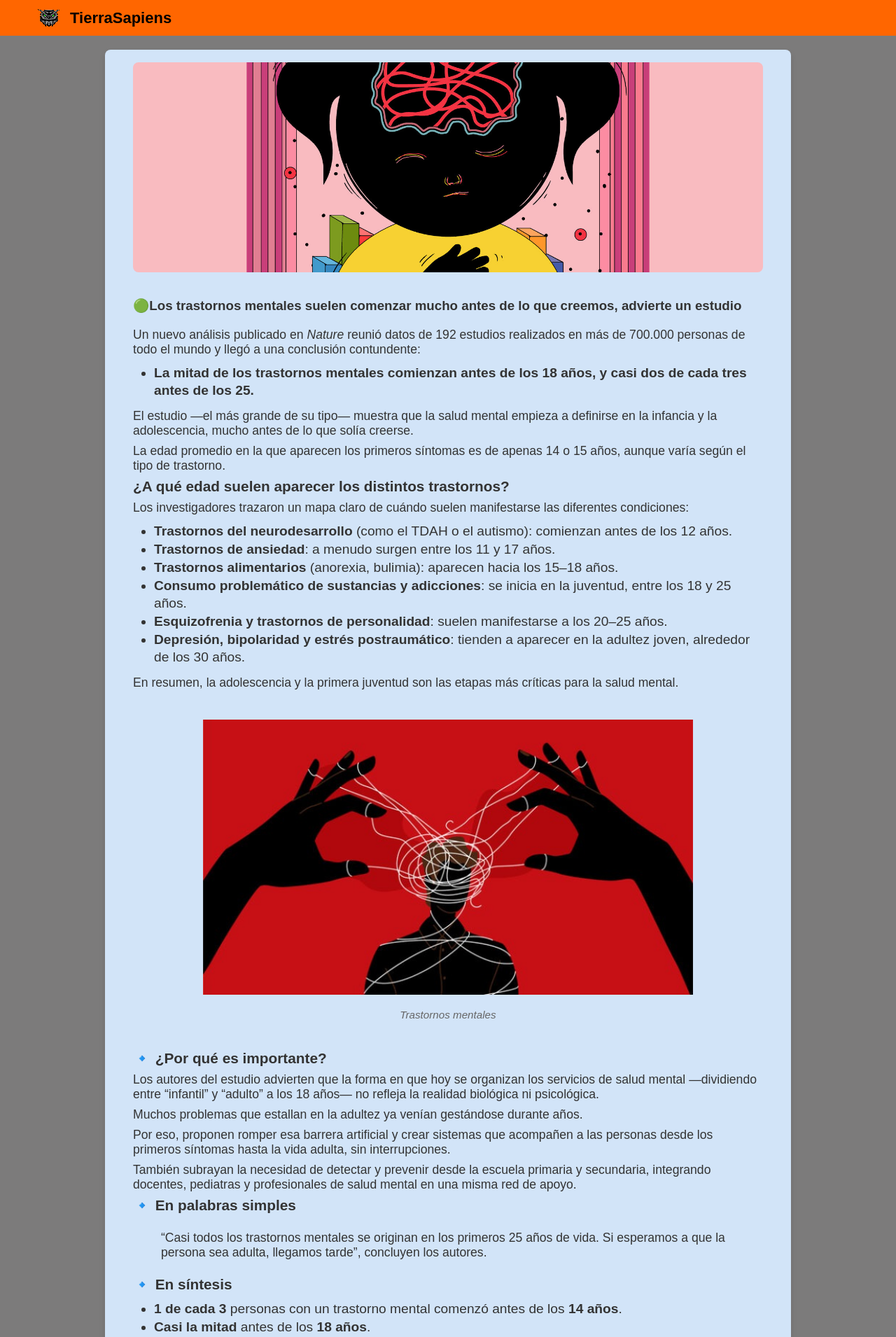
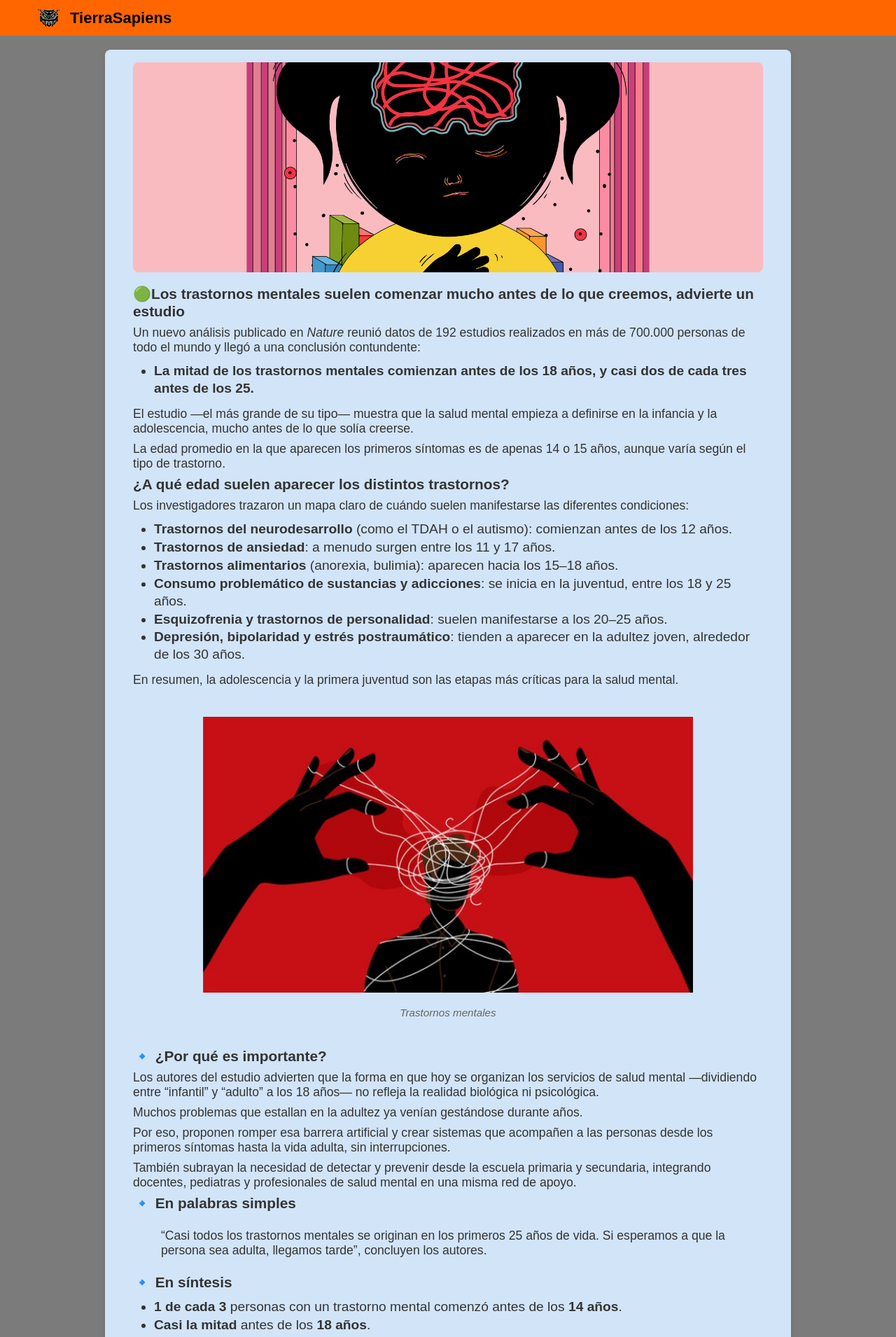
Before and after one commit to TierraSapiens/RealidadAlterna, a Jekyll site: the page built from _posts/2025-11-20-los-trastornos-mentales-suelen-comenzar-mucho-antes-de-lo-que-creemos-advierte-un-estudio-global.md, in a window 1280 px wide. Shown: the top 1910 px of the page at 70% size. Built offline with Jekyll 4.4.1, drawn with Linux system fonts in a browser that asks for light colours.

Commit message:
modificar

```diff
--- a/_posts/2025-11-20-los-trastornos-mentales-suelen-comenzar-mucho-antes-de-lo-que-creemos-advierte-un-estudio-global.md
+++ b/_posts/2025-11-20-los-trastornos-mentales-suelen-comenzar-mucho-antes-de-lo-que-creemos-advierte-un-estudio-global.md
@@ -1,12 +1,12 @@
 ---
 layout: post
-title: "🟢 Los trastornos mentales suelen comenzar mucho antes de lo que creemos, advierte un estudio global"
+title: "🟢Los trastornos mentales suelen comenzar mucho antes de lo que creemos, advierte un estudio global"
 date: 2025-11-20 10:00:00 +0000
 image: images/posts/los-trastornos-mentales-suelen-comenzar-mucho-antes-de-lo-que-creemos-advierte-un-estudio-global/01.jpg
 author: [E.R.M.]
 ---
 
-### 🟢Los trastornos mentales suelen comenzar mucho antes de lo que creemos, advierte un estudio
+## 🟢Los trastornos mentales suelen comenzar mucho antes de lo que creemos, advierte un estudio
 
 Un nuevo análisis publicado en *Nature* reunió datos de 192 estudios realizados en más de 700.000 personas de todo el mundo y llegó a una conclusión contundente:
 
```
